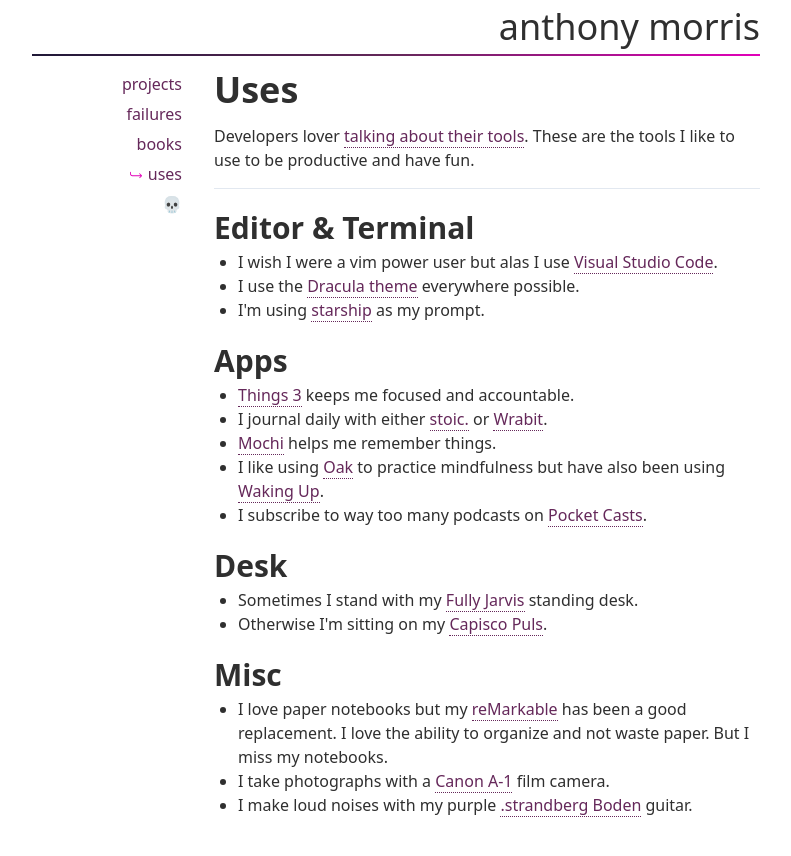
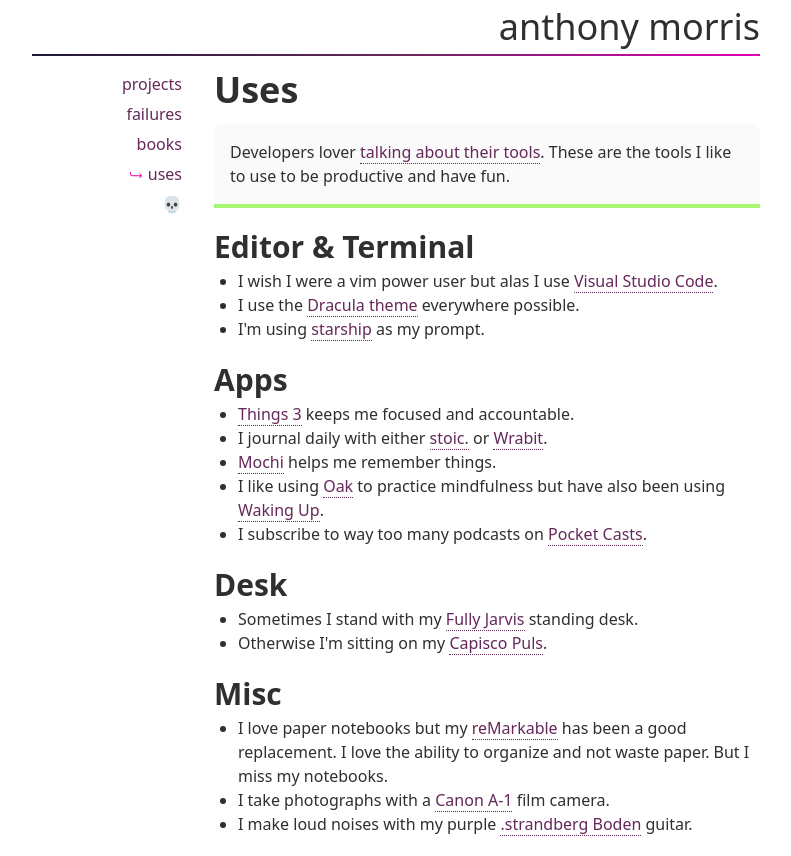
Before and after one commit to amorriscode/anthonymorris.dev, a Next.js app: page /uses in a window 1280 px wide. Shown: the whole page, without its empty margins (244-1035 px from the left). Built offline with nearby package versions, Linux system fonts and the light colour scheme.

Commit message:
Add PageSummary and tweak styling slightly

```diff
--- /dev/null
+++ b/components/PageSummary.tsx
@@ -0,0 +1,9 @@
+function PageSummary({ children }: React.PropsWithChildren<{}>): React.ReactElement {
+  return (
+    <div className="space-y-4 bg-buzz-white bg-opacity-50 rounded-lg rounded-bl-none rounded-br-none border-b-4 border-buzz-green p-4">
+      {children}
+    </div>
+  );
+}
+
+export default PageSummary;
--- a/pages/books/index.tsx
+++ b/pages/books/index.tsx
@@ -7,6 +7,7 @@
 
 import withLayout from '../../components/withLayout';
 import BookCard from '../../components/BookCard';
+import PageSummary from '../../components/PageSummary';
 
 function Books({ books }: { books: Book[] }) {
   return (
@@ -21,6 +22,7 @@
           Books
         </h1>
 
+        <PageSummary>
           <p>
             I <span className="italic">love</span> reading. If I could get paid to review books, I'd happily do that for the <a href="/life">rest of my life</a>. A good book will transport you through time, allowing you to <a href="https://www.brainyquote.com/quotes/rene_descartes_134097" target="_blank" rel="noopener noreferrer">converse with the greatest minds that ever were</a>.
           </p>
@@ -32,8 +34,7 @@
           <p>
             Although I try to read about a broad range of topics, don't be surprised to find book reviews on space, computer science, history, humanity, science fiction, or fantasy. If you have suggestions on what I should read next, please let me know!
           </p>
-
-        <hr />
+        </PageSummary>
 
         {books.map(book => <BookCard key={book.slug} book={book} />)}
       </main>
--- a/pages/failures/index.tsx
+++ b/pages/failures/index.tsx
@@ -7,6 +7,7 @@
 
 import withLayout from '../../components/withLayout';
 import FailureCard from '../../components/FailureCard';
+import PageSummary from '../../components/PageSummary';
 
 function Failures({ failures }: { failures: Failure[] }) {
   return (
@@ -21,6 +22,7 @@
           Failures
         </h1>
 
+        <PageSummary>
           <p>
             <a href="https://www.albertosavoia.com/" target="_blank" rel="noopener noreferrer">Alberto Savoia</a>, Google's first engineering manager, <a href="https://youtu.be/UnKqhHU0h7Y?t=452" target="_blank" rel="noopener noreferrer">defines failure as anything where results don't meet expectations</a>. Looking back in my life, there are a lot of times when my results didn't live up to my expectations.
           </p>
@@ -32,8 +34,7 @@
           <p>
             This is a place for me to reflect on my failures. To learn from them. More importantly, it's a place to <span className="italic">forgive myself for my failures</span>. A place to help me shift focus from the past to the <a href="/life">time I have left</a>.
           </p>
-
-        <hr />
+        </PageSummary>
 
         {failures.map(failure => <FailureCard key={failure.slug} failure={failure} />)}
       </main>
--- a/pages/index.tsx
+++ b/pages/index.tsx
@@ -11,7 +11,9 @@
       </Head>
 
       <main className="space-y-4">
-        <p>Hey there! 👋</p>
+        <h1 className="leading-none">
+          Hey there! 👋
+        </h1>
 
         <p>Welcome to my corner of the interwebs. My personal playground.</p>
 
--- a/pages/life.tsx
+++ b/pages/life.tsx
@@ -2,6 +2,7 @@
 import { addWeeks, isPast } from 'date-fns';
 
 import withLayout from '../components/withLayout';
+import PageSummary from '../components/PageSummary';
 
 function Life() {
   const lifeCalendar = [];
@@ -36,6 +37,7 @@
           My Life in Weeks
         </h1>
 
+        <PageSummary>
           <p>
             In Meditations Marcus Aurelius said <span className="font-bold">"You could leave life right now. Let that determine what you do and say and think."</span>
           </p>
@@ -55,10 +57,9 @@
           <p>
             Time to do something about those remaining blocks.
           </p>
+        </PageSummary>
 
-        <hr />
-
-        <div className="space-y-2 w-full">
+        <div className="space-y-2 w-full pt-2">
           {lifeCalendar.map((year, i) => (
             <div className="grid gap-1 w-full relative">
               {i % 4 === 0 && <div className="hidden sm:block absolute text-xs -mt-1 -ml-5 text-right w-4 text-gray-400">{i}</div>}
--- a/pages/projects/index.tsx
+++ b/pages/projects/index.tsx
@@ -7,6 +7,7 @@
 
 import withLayout from '../../components/withLayout';
 import ProjectCard from '../../components/ProjectCard';
+import PageSummary from '../../components/PageSummary';
 
 function Projects({ projects }: { projects: Project[] }) {
   return (
@@ -21,6 +22,7 @@
           Projects
         </h1>
 
+        <PageSummary>
           <p>
             My father was always a handyperson. He worked on all sorts of things around the house with varying degrees of success (he almost lost his fingers in a fight with a table saw).
           </p>
@@ -32,8 +34,7 @@
           <p>
             This is my collection of projects. Big and small. Software and hardware. It's kind of like my very <a href="https://killedbygoogle.com/" target="_blank" rel="noopener noreferrer">Google Graveyard</a>.
           </p>
-
-        <hr />
+        </PageSummary>
 
         {projects.map(project => <ProjectCard key={project.slug} project={project} />)}
       </main>
--- a/pages/uses.tsx
+++ b/pages/uses.tsx
@@ -1,6 +1,7 @@
 import Head from 'next/head';
 
 import withLayout from '../components/withLayout';
+import PageSummary from '../components/PageSummary';
 
 function Home() {
   return (
@@ -15,11 +16,11 @@
           Uses
         </h1>
 
-        <p>
-          Developers lover <a href="https://uses.tech/" target="_blank" rel="noopener noreferrer">talking about their tools</a>. These are the tools I like to use to be productive and have fun.
-        </p>
-
-        <hr />
+        <PageSummary>
+          <p>
+            Developers lover <a href="https://uses.tech/" target="_blank" rel="noopener noreferrer">talking about their tools</a>. These are the tools I like to use to be productive and have fun.
+          </p>
+        </PageSummary>
 
         <section>
           <h2>
--- a/styles/markdown-styles.module.css
+++ b/styles/markdown-styles.module.css
@@ -7,7 +7,7 @@
 }
 
 .markdown blockquote {
-  @apply border-l-4 border-buzz-green-neon bg-gray-100 p-4 italic;
+  @apply border-l-4 border-buzz-green bg-buzz-white bg-opacity-50 rounded-lg rounded-bl-none rounded-tl-none p-4 italic;
 }
 
 .markdown footer {
--- a/tailwind.config.js
+++ b/tailwind.config.js
@@ -12,7 +12,7 @@
         'buzz-purple-neon': '#e200b9',
         'buzz-green': '#a6f673',
         'buzz-green-neon': '#61ff00',
-        'buzz-white': '#f4faf1',
+        'buzz-white': '#f6f6f6',
         'buzz-gray': '#2f2f2f',
       },
     },
```
Lines whose indentation alone changed are shown as unchanged.
